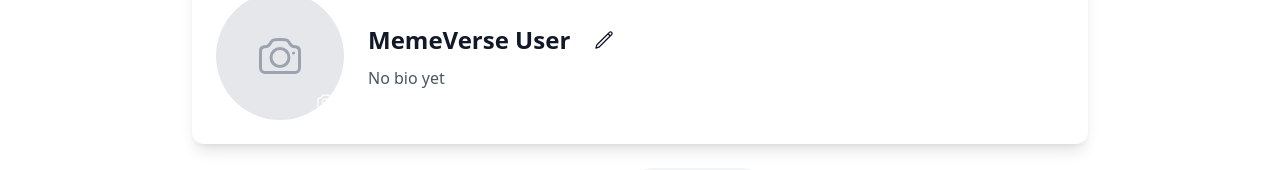
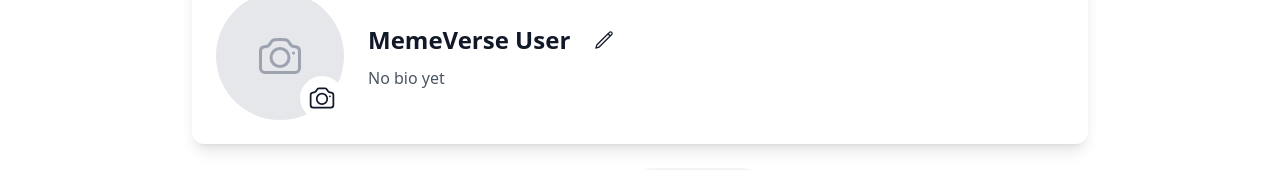
Before and after one commit to NikeshBawankar1921/MemeVerse, a React (Create React App) app: page /profile in a window 1280 px wide. Shown: the part 128-298 px from the top of the page. Built offline with nearby package versions, Linux system fonts and the light colour scheme.

Commit message:
change profile upload camera icon

```diff
--- a/src/pages/Profile.js
+++ b/src/pages/Profile.js
@@ -112,8 +112,8 @@ const Profile = () => {
               )}
             </div>
 
-            <label className="absolute bottom-0 right-0 p-2 rounded-full cursor-pointer transition-all duration-200 bg-accent text-white hover:bg-opacity-90">
-              <CameraIcon className="h-5 w-5" />
+            <label className="absolute bottom-0 right-0 p-2 rounded-full cursor-pointer transition-all duration-200 bg-white text-gray-900 hover:bg-opacity-90">
+              <CameraIcon className="h-7 w-7" />
               <input
                 type="file"
                 accept="image/jpeg,image/png,image/gif"
@@ -132,7 +132,7 @@ const Profile = () => {
           </div>
 
           {/* Profile Info */}
-          <div className="flex-1 text-center md:text-left">
+          <div className="flex-1 text-center md:text-left bg-white">
             <div className="flex items-center justify-center md:justify-start gap-4 mb-2">
               {isEditing ? (
                 <input
```
